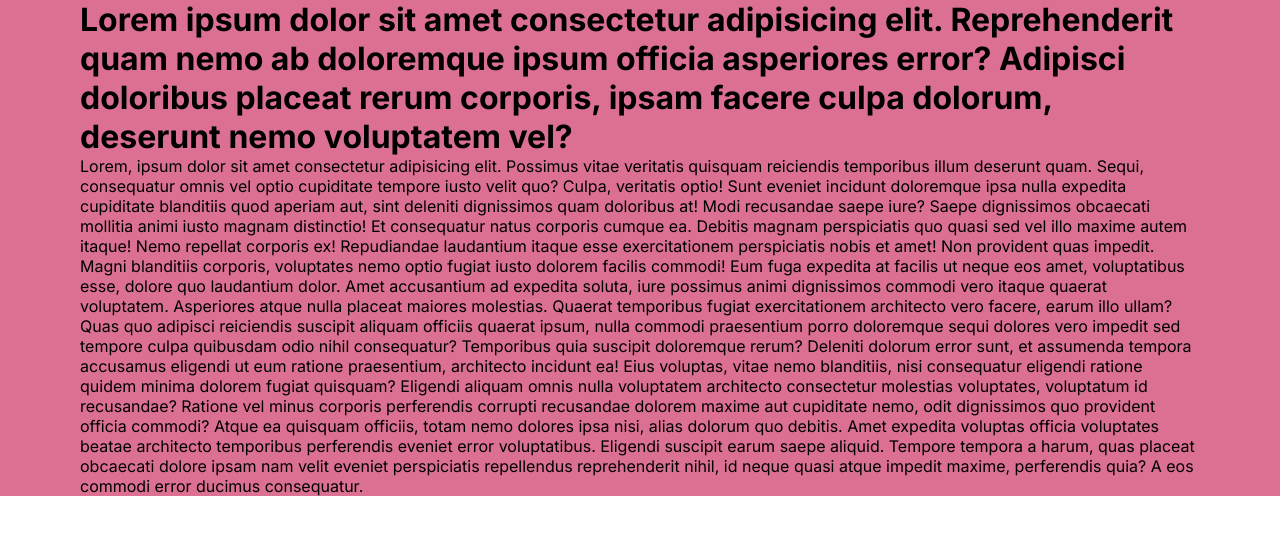
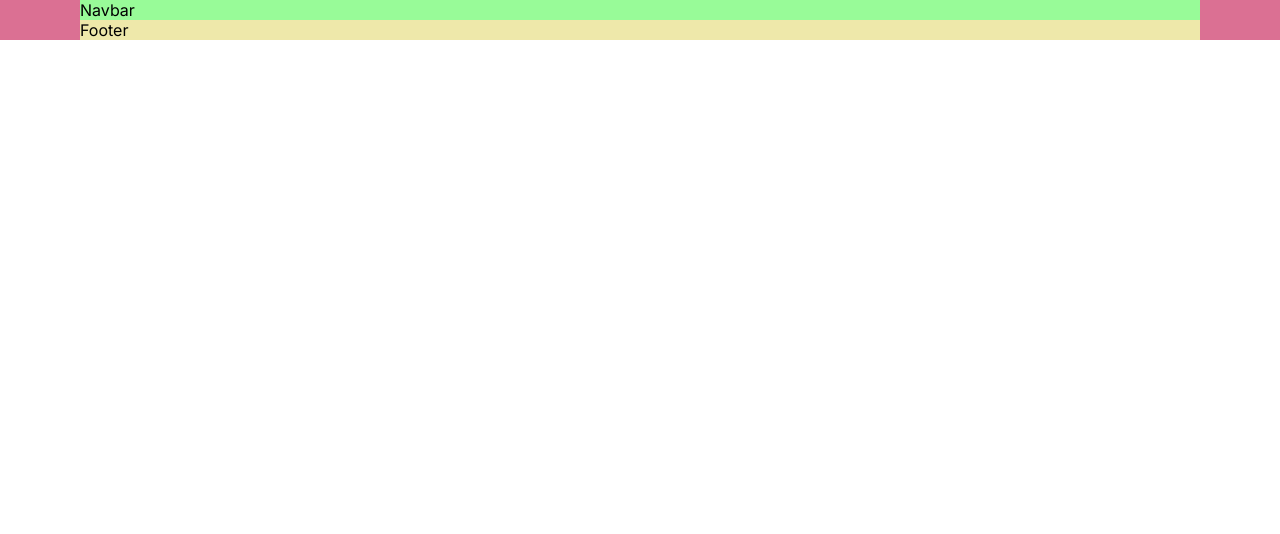
Before and after one commit to MarcosGual/personal-blog, a Next.js app: page / in a window 1280 px wide. Shown: the top 534 px of the page. Built offline with nearby package versions, Linux system fonts and the light colour scheme.

Commit message:
add: componentes principales

```diff
--- a/src/app/layout.tsx
+++ b/src/app/layout.tsx
@@ -1,6 +1,8 @@
 import type { Metadata } from "next";
 import "./globals.css";
 import { Inter } from "next/font/google";
+import Navbar from "@/components/navbar/Navbar";
+import Footer from "@/components/footer/Footer";
 
 const inter = Inter({ subsets: ["latin"] })
 
@@ -18,7 +20,11 @@ export default function RootLayout({
     <html lang="en">
       <body className={inter.className}>
         <div className="container">
-          <div className="wrapper">{children}</div>
+          <div className="wrapper">
+            <Navbar />
+            {children}
+            <Footer />
+            </div>
         </div>
       </body>
     </html>
--- a/src/app/page.tsx
+++ b/src/app/page.tsx
@@ -1,19 +1,11 @@
+import Footer from "@/components/footer/Footer";
+import Navbar from "@/components/navbar/Navbar"
 import Link from "next/link"
 
 export default function Home() {
   return (
-    <Link href="/">
-      <h1>Lorem ipsum dolor sit amet consectetur adipisicing elit. Reprehenderit quam nemo ab doloremque ipsum officia asperiores error? Adipisci doloribus placeat rerum corporis, ipsam facere culpa dolorum, deserunt nemo voluptatem vel?</h1>
-      Lorem, ipsum dolor sit amet consectetur adipisicing elit. Possimus vitae veritatis quisquam reiciendis temporibus illum deserunt quam. Sequi, consequatur omnis vel optio cupiditate tempore iusto velit quo? Culpa, veritatis optio!
-      Sunt eveniet incidunt doloremque ipsa nulla expedita cupiditate blanditiis quod aperiam aut, sint deleniti dignissimos quam doloribus at! Modi recusandae saepe iure? Saepe dignissimos obcaecati mollitia animi iusto magnam distinctio!
-      Et consequatur natus corporis cumque ea. Debitis magnam perspiciatis quo quasi sed vel illo maxime autem itaque! Nemo repellat corporis ex! Repudiandae laudantium itaque esse exercitationem perspiciatis nobis et amet!
-      Non provident quas impedit. Magni blanditiis corporis, voluptates nemo optio fugiat iusto dolorem facilis commodi! Eum fuga expedita at facilis ut neque eos amet, voluptatibus esse, dolore quo laudantium dolor.
-      Amet accusantium ad expedita soluta, iure possimus animi dignissimos commodi vero itaque quaerat voluptatem. Asperiores atque nulla placeat maiores molestias. Quaerat temporibus fugiat exercitationem architecto vero facere, earum illo ullam?
-      Quas quo adipisci reiciendis suscipit aliquam officiis quaerat ipsum, nulla commodi praesentium porro doloremque sequi dolores vero impedit sed tempore culpa quibusdam odio nihil consequatur? Temporibus quia suscipit doloremque rerum?
-      Deleniti dolorum error sunt, et assumenda tempora accusamus eligendi ut eum ratione praesentium, architecto incidunt ea! Eius voluptas, vitae nemo blanditiis, nisi consequatur eligendi ratione quidem minima dolorem fugiat quisquam?
-      Eligendi aliquam omnis nulla voluptatem architecto consectetur molestias voluptates, voluptatum id recusandae? Ratione vel minus corporis perferendis corrupti recusandae dolorem maxime aut cupiditate nemo, odit dignissimos quo provident officia commodi?
-      Atque ea quisquam officiis, totam nemo dolores ipsa nisi, alias dolorum quo debitis. Amet expedita voluptas officia voluptates beatae architecto temporibus perferendis eveniet error voluptatibus. Eligendi suscipit earum saepe aliquid.
-      Tempore tempora a harum, quas placeat obcaecati dolore ipsam nam velit eveniet perspiciatis repellendus reprehenderit nihil, id neque quasi atque impedit maxime, perferendis quia? A eos commodi error ducimus consequatur.
-    </Link>
+    <div>
+
+    </div>
   );
 }
--- /dev/null
+++ b/src/components/categoryList/CategoryList.tsx
@@ -0,0 +1,5 @@
+import styles from "./categoryList.module.css";
+
+const CategoryList: React.FC = () => {
+    return <div className={styles.container}>Lista de Categorías</div>
+}
--- /dev/null
+++ b/src/components/featured/Featured.tsx
@@ -0,0 +1,5 @@
+import styles from "./featured.module.css";
+
+const Featured: React.FC = ()=>{
+    return <div className={styles.container}>Destacados</div>;
+}
--- /dev/null
+++ b/src/components/footer/Footer.tsx
@@ -0,0 +1,9 @@
+import styles from "./footer.module.css";
+
+const Footer: React.FC = () => {
+    return <div className={styles.container}>
+        Footer
+    </div>
+}
+
+export default Footer;
--- /dev/null
+++ b/src/components/footer/footer.module.css
@@ -0,0 +1,3 @@
+.container{
+    background-color: palegoldenrod;
+}
--- /dev/null
+++ b/src/components/navbar/Navbar.tsx
@@ -0,0 +1,9 @@
+import styles from "./navbar.module.css";
+
+const Navbar: React.FC = () => {
+    return <div className={styles.container}>
+        Navbar
+    </div>
+}
+
+export default Navbar;
--- /dev/null
+++ b/src/components/navbar/navbar.module.css
@@ -0,0 +1,3 @@
+.container{
+    background-color: palegreen;
+}
--- /dev/null
+++ b/src/components/pagination/Pagination.tsx
@@ -0,0 +1,5 @@
+import styles from "./pagination.module.css";
+
+const Pagination: React.FC = ()=>{
+    return <div className={styles.container}>Paginación</div>
+}
```
Also changed, not shown: src/components/categoryList/categoryList.module.css (added), src/components/featured/featured.module.css (added), src/components/pagination/pagination.module.css (added).
